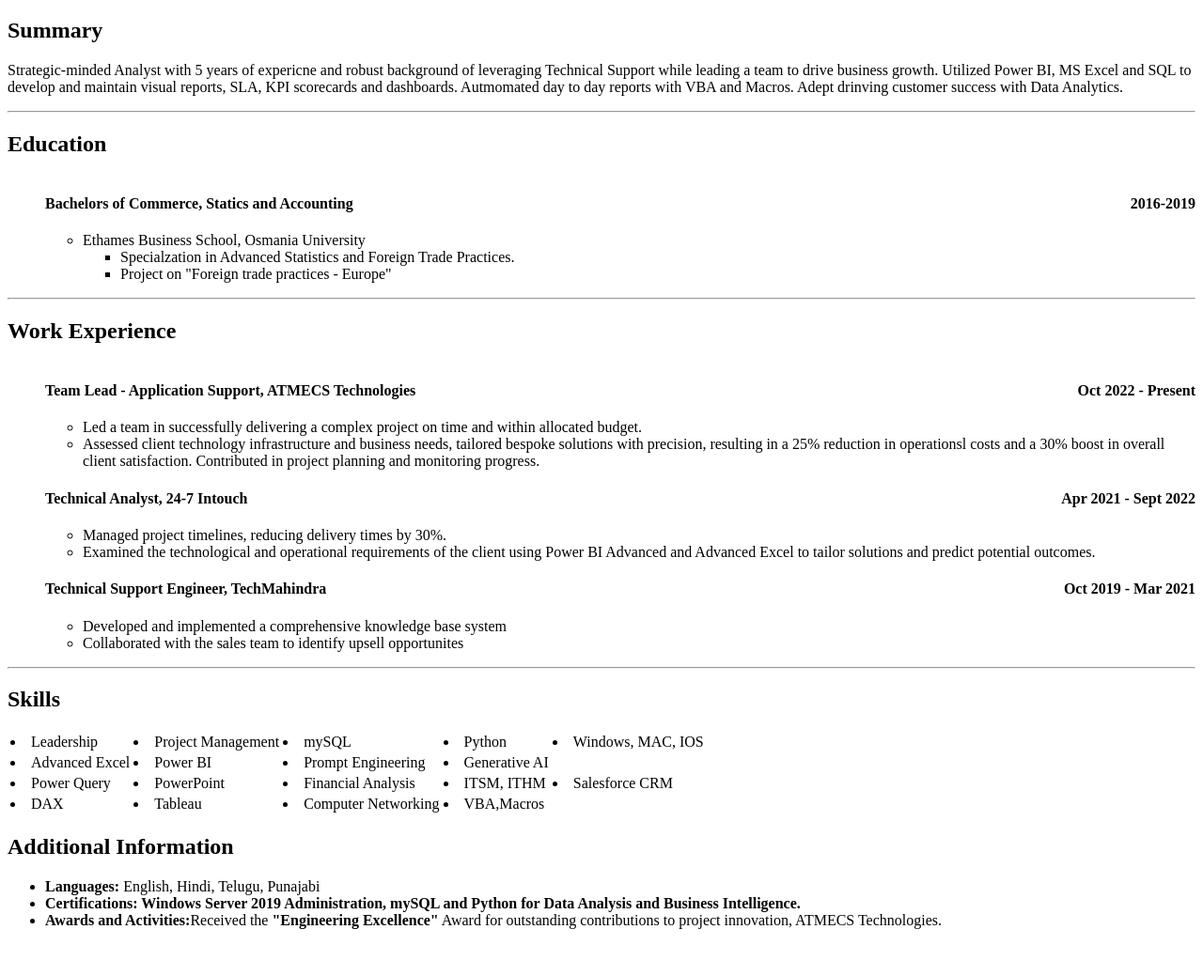
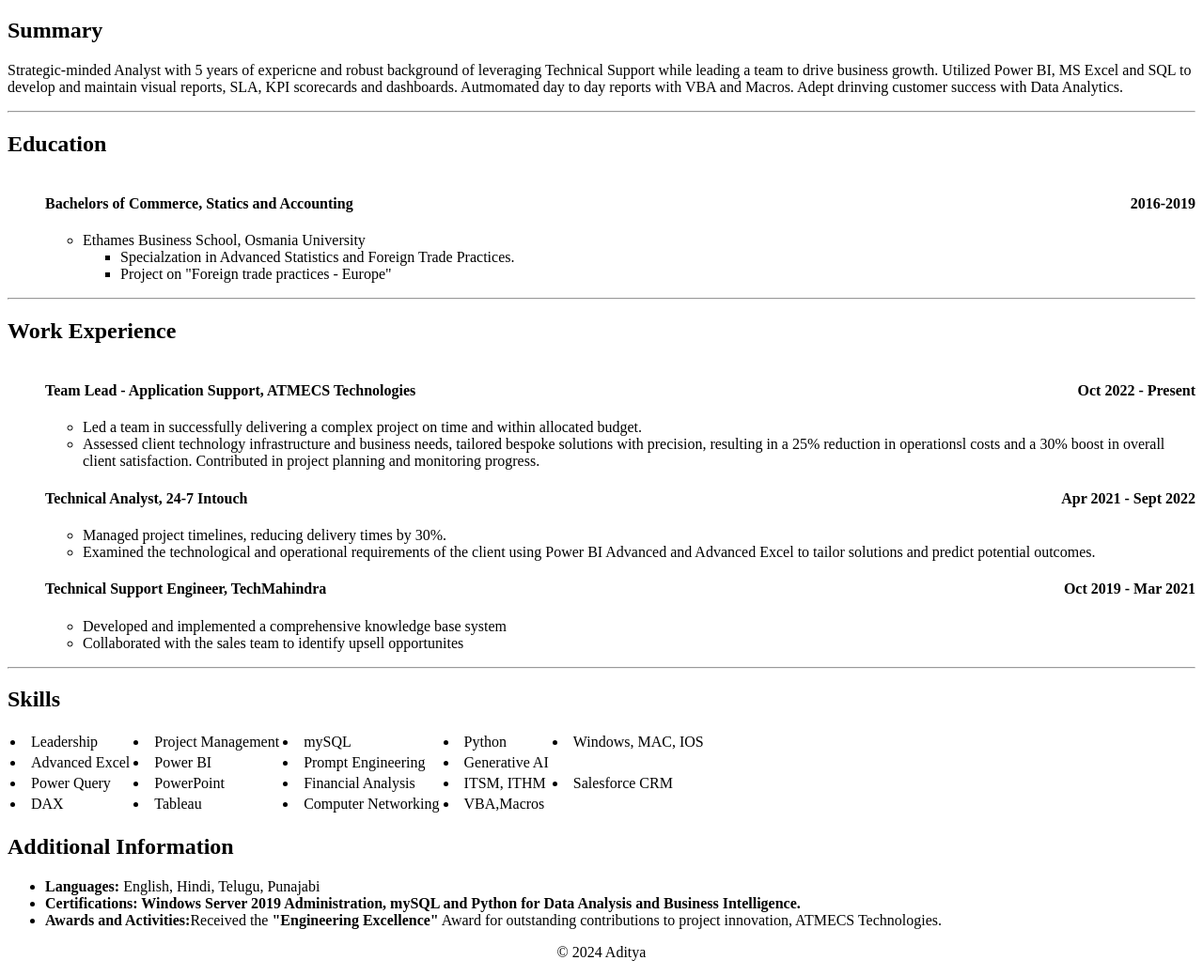
Before and after one commit to Aditya0987-web/my_resume, a plain HTML site: page index.html in a window 1280 px wide. Shown: the part 61-1100 px from the top of the page at 94% size. Before the commit the page ends 1066 px from the top, so only its background shows below. Drawn offline with Linux system fonts and the light colour scheme.

Commit message:
Add files via upload

```diff
--- a/index.html
+++ b/index.html
@@ -7,6 +7,8 @@
 </head>
 <body>
     <h1 align = "center">My Resume</h1>
+
+
     <h2>Summary</h2>
     <p>Strategic-minded Analyst with 5 years of expericne and robust background of leveraging Technical Support while leading a team to drive business growth. Utilized Power BI, MS Excel and SQL to develop and maintain visual reports, SLA, KPI scorecards and dashboards. Autmomated day to day reports with VBA and Macros. Adept drinving customer success with Data Analytics.</p>
     <hr />
@@ -97,5 +99,9 @@
         </li>
     </ul>
 
+    <footer>
+       <p style="text-align: center;">© 2024 Aditya</p>
+    </footer>
+
 </body>
 </html>
```
